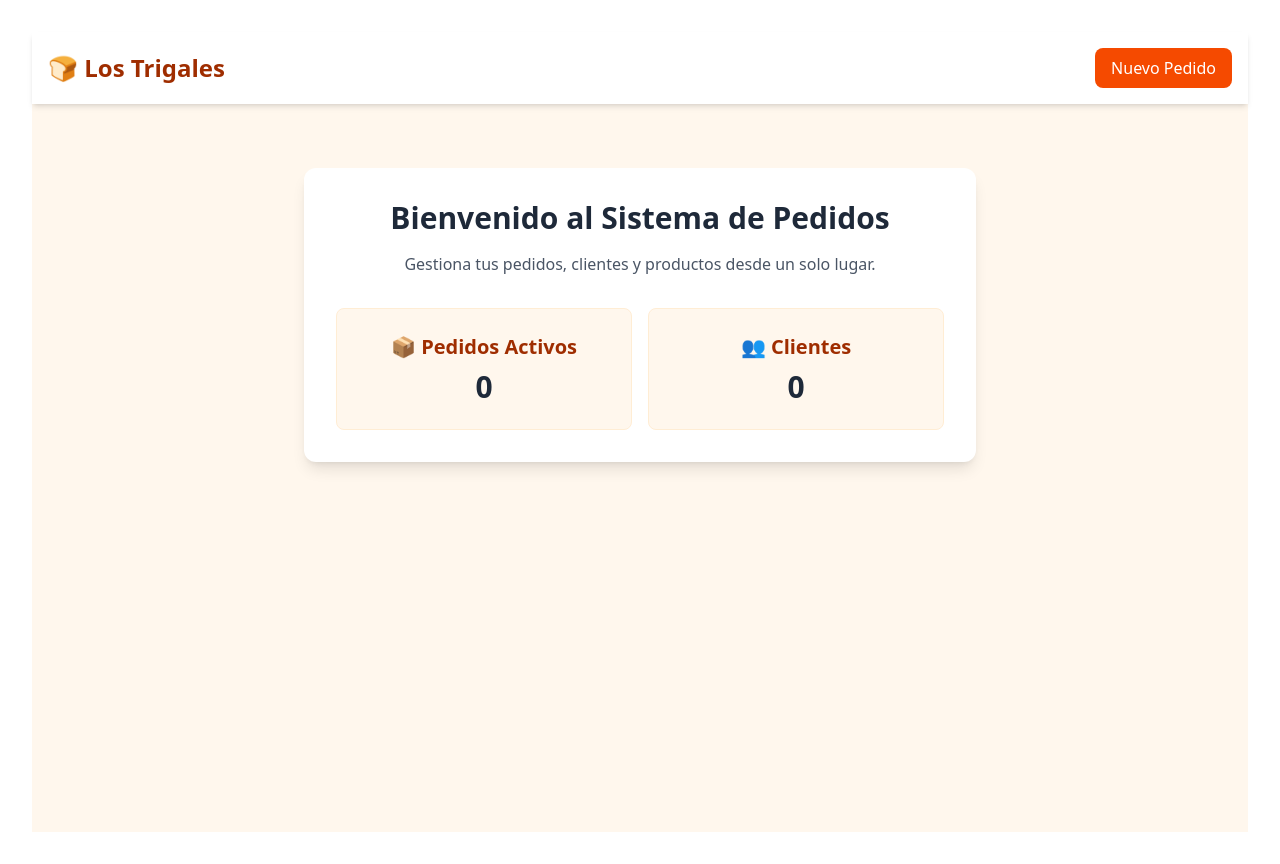
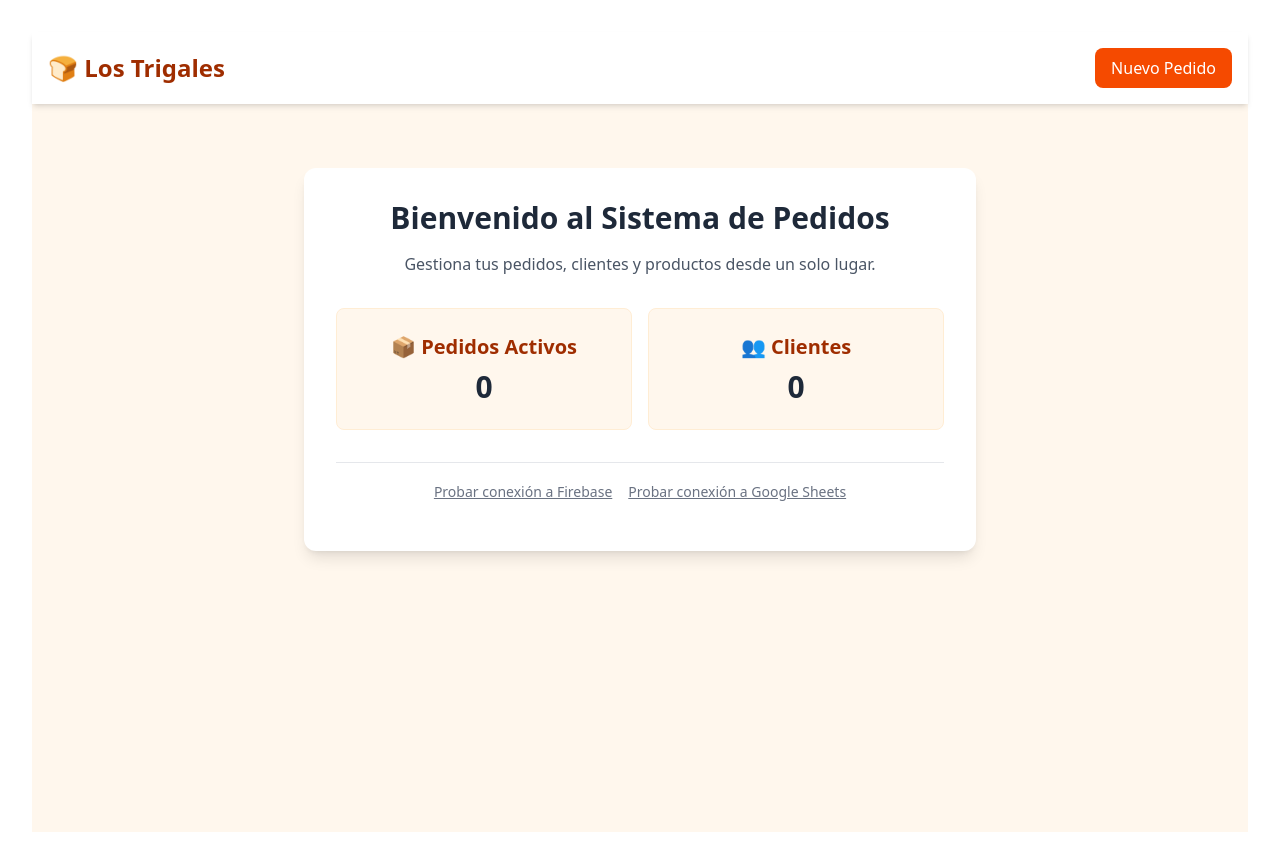
Before and after one commit to neptuso/pedidos_lostrigales, a React (Vite) app: page / in a window 1280 px wide. Built offline with nearby package versions, Linux system fonts and the light colour scheme.

Commit message:
Integración completa: Firebase + Google Sheets (Estrategia Híbrida)

```diff
--- a/package.json
+++ b/package.json
@@ -10,6 +10,7 @@
     "preview": "vite preview"
   },
   "dependencies": {
+    "firebase": "^12.6.0",
     "react": "^19.2.0",
     "react-dom": "^19.2.0"
   },
--- a/src/App.jsx
+++ b/src/App.jsx
@@ -32,6 +32,38 @@ function App() {
               <p className="text-3xl font-bold text-gray-800">0</p>
             </div>
           </div>
+
+          {/* Área de Pruebas */}
+          <div className="mt-8 p-4 border-t border-gray-200">
+            <button
+              onClick={async () => {
+                const { testConnection } = await import('./testFirebase');
+                const result = await testConnection();
+                if (result.success) alert('¡Conexión a Firebase exitosa! ID: ' + result.id);
+                else alert('Error al conectar: ' + result.error);
+              }}
+              className="text-sm text-gray-500 underline hover:text-orange-600 mr-4"
+            >
+              Probar conexión a Firebase
+            </button>
+
+            <button
+              onClick={async () => {
+                const { sendOrderToSheets } = await import('./services/sheetsService');
+                const result = await sendOrderToSheets({
+                  id: "TEST-" + Math.floor(Math.random() * 1000),
+                  cliente: "Cliente de Prueba",
+                  total: 1500,
+                  estado: "Pendiente"
+                });
+                if (result.success) alert('¡Datos enviados a Google Sheets! Revisa tu hoja de cálculo.');
+                else alert('Error al enviar a Sheets');
+              }}
+              className="text-sm text-gray-500 underline hover:text-green-600"
+            >
+              Probar conexión a Google Sheets
+            </button>
+          </div>
         </div>
       </main>
     </div>
--- /dev/null
+++ b/src/firebase/config.js
@@ -0,0 +1,20 @@
+import { initializeApp } from "firebase/app";
+import { getFirestore } from "firebase/firestore";
+
+// Configuración de Firebase para Los Trigales
+const firebaseConfig = {
+    apiKey: "AIzaSyBO6JJH44Hk1G6qLgu10Y1mgjBipx790N4",
+    authDomain: "inventario-insumos-trigales.firebaseapp.com",
+    projectId: "inventario-insumos-trigales",
+    storageBucket: "inventario-insumos-trigales.firebasestorage.app",
+    messagingSenderId: "1015430835417",
+    appId: "1:1015430835417:web:d64a09ebfb88ed7dc5e2c8"
+};
+
+// Inicializar Firebase
+const app = initializeApp(firebaseConfig);
+
+// Inicializar y exportar Firestore (Base de datos)
+export const db = getFirestore(app);
+
+export default app;
--- /dev/null
+++ b/src/services/sheetsService.js
@@ -0,0 +1,29 @@
+
+// URL del script de Google (se actualizará si el usuario genera una nueva)
+let SHEETS_API_URL = "https://script.google.com/macros/s/AKfycbwpBoJG2ORHo-kQADBYppFUdevfPYa5-2S5BTgSOZTjJI_GadEaIprNdIhCz2bTMlTYwQ/exec";
+
+export const updateSheetsUrl = (newUrl) => {
+    SHEETS_API_URL = newUrl;
+};
+
+export const sendOrderToSheets = async (orderData) => {
+    try {
+        // Usamos 'no-cors' para evitar bloqueos del navegador.
+        // Importante: No enviamos headers complejos para evitar "preflight checks" que fallan en Apps Script.
+
+        await fetch(SHEETS_API_URL, {
+            method: 'POST',
+            mode: 'no-cors',
+            headers: {
+                'Content-Type': 'text/plain;charset=utf-8', // Enviamos como texto plano explícitamente
+            },
+            body: JSON.stringify(orderData)
+        });
+
+        console.log("Solicitud enviada a Google Sheets (Resultado opaco por no-cors)");
+        return { success: true };
+    } catch (error) {
+        console.error("Error enviando a Google Sheets:", error);
+        return { success: false, error };
+    }
+};
--- /dev/null
+++ b/src/testFirebase.js
@@ -0,0 +1,24 @@
+import { db } from './firebase/config';
+import { collection, addDoc, getDocs } from 'firebase/firestore';
+
+export const testConnection = async () => {
+    try {
+        console.log("Iniciando prueba de conexión a Firebase...");
+
+        // Intentar escribir un documento de prueba
+        const docRef = await addDoc(collection(db, "test_connection"), {
+            message: "¡Conexión exitosa!",
+            timestamp: new Date()
+        });
+        console.log("Documento escrito con ID: ", docRef.id);
+
+        // Intentar leer la colección
+        const querySnapshot = await getDocs(collection(db, "test_connection"));
+        console.log(`Se encontraron ${querySnapshot.size} documentos en la colección de prueba.`);
+
+        return { success: true, id: docRef.id };
+    } catch (e) {
+        console.error("Error al conectar con Firebase: ", e);
+        return { success: false, error: e };
+    }
+};
```
Also changed, not shown: 2 other files (tests, documents, lock files or other folders).
